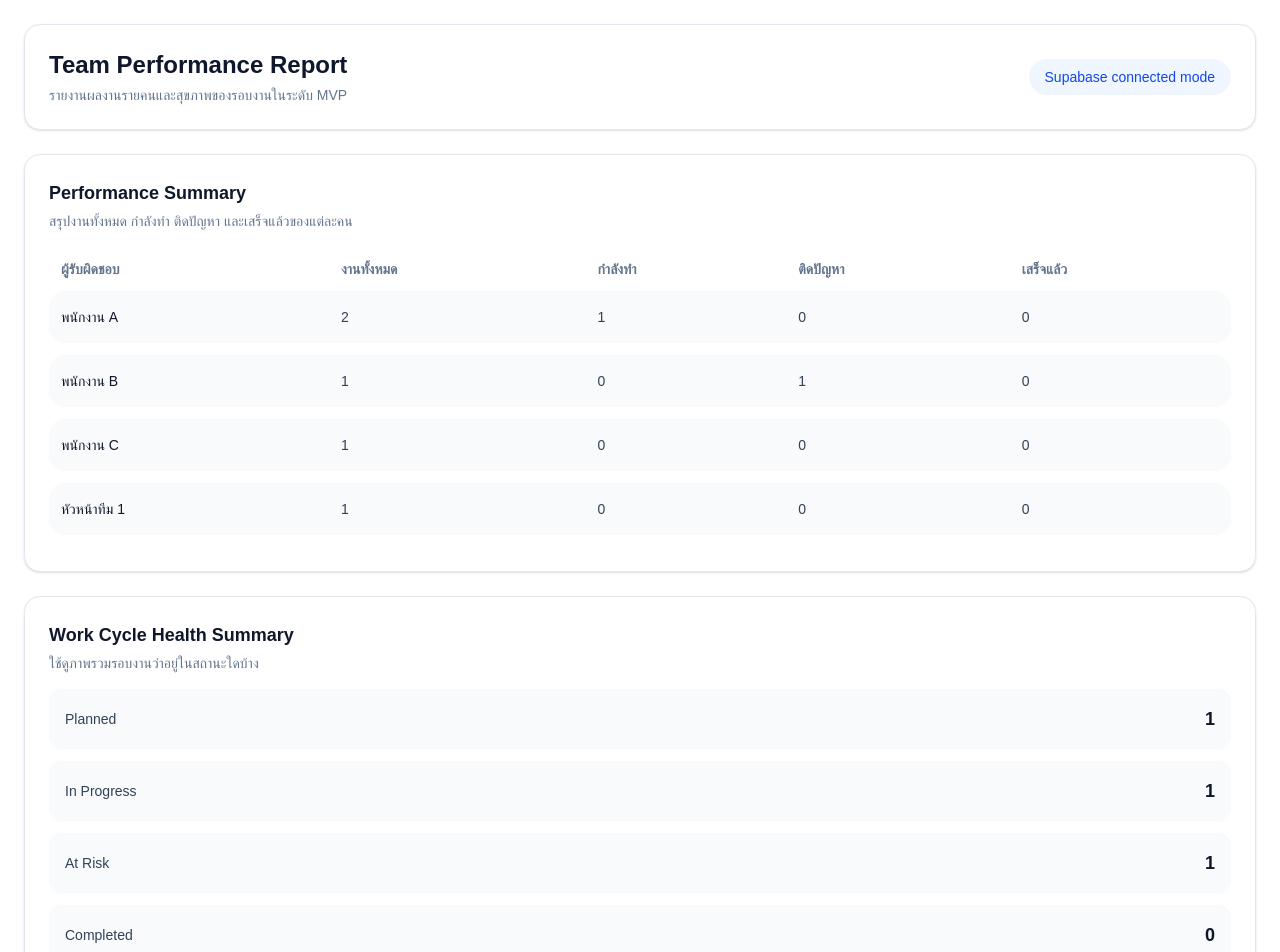
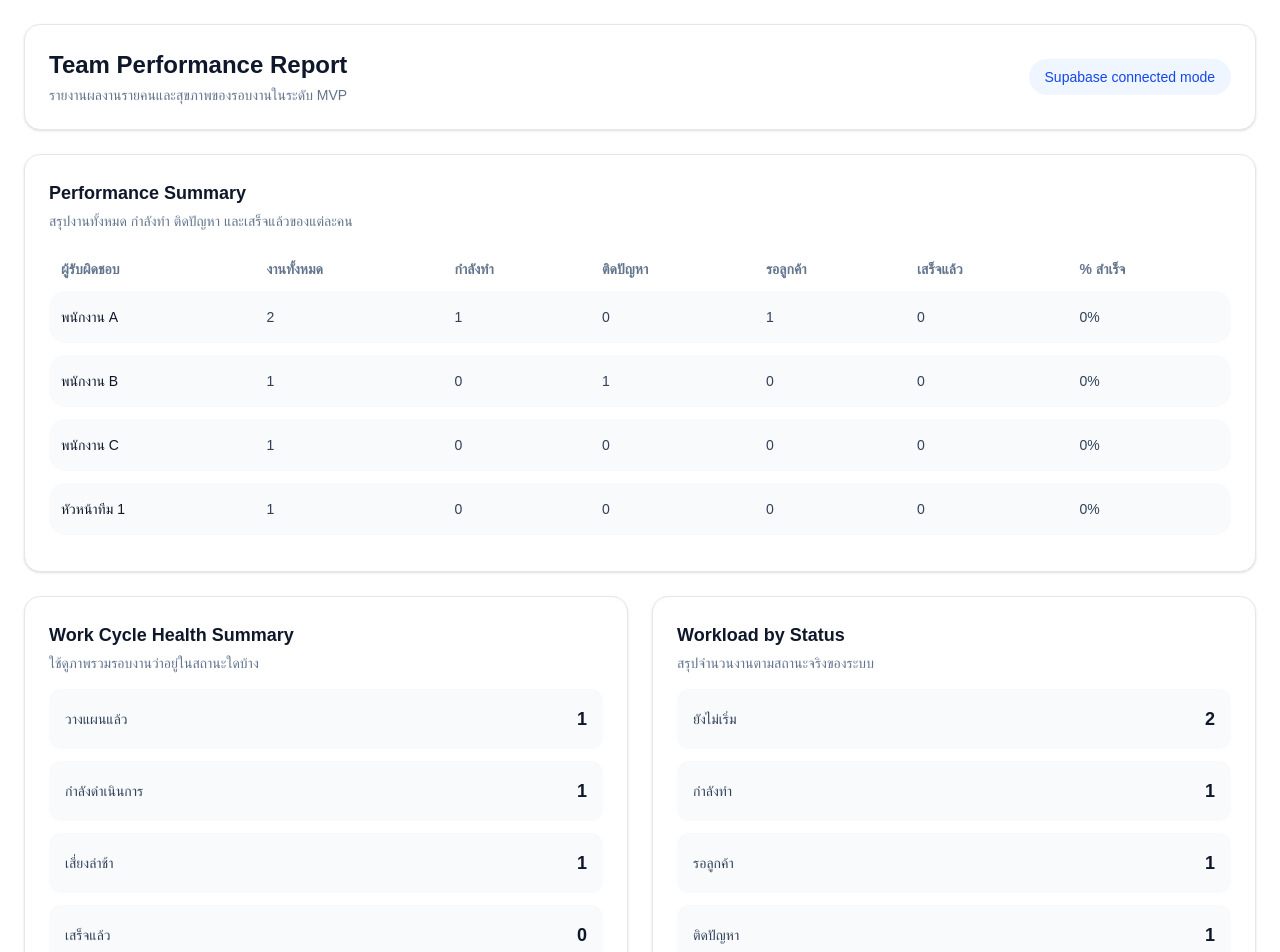
Before and after one commit to alovana/Accounting-Task-Tracker, a Next.js app in the folder accounting-work-tracker/: page /reports in a window 1280 px wide. Shown: the top 952 px of the page. Built offline with nearby package versions, Linux system fonts and the light colour scheme; no server answers.

Commit message:
Improve dashboard and report realism

```diff
--- a/accounting-work-tracker/src/app/dashboard/page.tsx
+++ b/accounting-work-tracker/src/app/dashboard/page.tsx
@@ -6,6 +6,7 @@ import { KpiGrid } from "@/components/phase4/kpi-grid";
 import { StaffDashboardCard } from "@/components/phase4/staff-dashboard-card";
 import { StaffPerformanceTable } from "@/components/phase4/staff-performance-table";
 import { WorkCycleHealthList } from "@/components/phase4/work-cycle-health-list";
+import { WorkloadStatusList } from "@/components/phase4/workload-status-list";
 import {
   getAttentionItems,
   getDashboardKpis,
@@ -13,6 +14,7 @@ import {
   getStaffDashboardSummary,
   getStaffSummaries,
   getWorkCycleHealth,
+  getWorkloadStatusBreakdown,
 } from "@/lib/phase4/selectors";
 import { getCustomers, getWorkCycles, getWorkItems } from "@/lib/supabase/queries";
 
@@ -28,6 +30,7 @@ export default async function DashboardPage() {
   const cycleHealth = getWorkCycleHealth(workCycles);
   const attentionItems = getAttentionItems(workItems);
   const recentItems = getRecentItems(workItems);
+  const workloadStatus = getWorkloadStatusBreakdown(workItems);
   const staffSummary = getStaffDashboardSummary(workItems, customers);
 
   return (
@@ -67,12 +70,21 @@ export default async function DashboardPage() {
           )}
         </SectionCard>
 
+        <div className="space-y-6">
           <SectionCard
             title="Work Cycle Health"
             description="ดูจำนวนรอบงานตามสถานะเพื่อประเมินสุขภาพของทีม"
           >
             <WorkCycleHealthList items={cycleHealth} />
           </SectionCard>
+
+          <SectionCard
+            title="Workload by Status"
+            description="ดูปริมาณงานตามสถานะจริงเพื่อช่วยจัดลำดับการติดตาม"
+          >
+            <WorkloadStatusList items={workloadStatus} />
+          </SectionCard>
+        </div>
       </section>
 
       <section className="grid gap-6 xl:grid-cols-[1fr_1fr]">
--- a/accounting-work-tracker/src/app/reports/page.tsx
+++ b/accounting-work-tracker/src/app/reports/page.tsx
@@ -3,13 +3,15 @@ import { PageHeader } from "@/components/phase2/page-header";
 import { SectionCard } from "@/components/phase2/section-card";
 import { StaffPerformanceTable } from "@/components/phase4/staff-performance-table";
 import { WorkCycleHealthList } from "@/components/phase4/work-cycle-health-list";
-import { getStaffSummaries, getWorkCycleHealth } from "@/lib/phase4/selectors";
+import { WorkloadStatusList } from "@/components/phase4/workload-status-list";
+import { getStaffSummaries, getWorkCycleHealth, getWorkloadStatusBreakdown } from "@/lib/phase4/selectors";
 import { getWorkCycles, getWorkItems } from "@/lib/supabase/queries";
 
 export default async function ReportsPage() {
   const [workCycles, workItems] = await Promise.all([getWorkCycles(), getWorkItems()]);
   const staffRows = getStaffSummaries(workItems);
   const cycleHealth = getWorkCycleHealth(workCycles);
+  const workloadStatus = getWorkloadStatusBreakdown(workItems);
 
   return (
     <main className="mx-auto flex w-full max-w-7xl flex-col gap-6 px-6 py-6">
@@ -33,12 +35,21 @@ export default async function ReportsPage() {
         )}
       </SectionCard>
 
+      <section className="grid gap-6 xl:grid-cols-[1fr_1fr]">
         <SectionCard
           title="Work Cycle Health Summary"
           description="ใช้ดูภาพรวมรอบงานว่าอยู่ในสถานะใดบ้าง"
         >
           <WorkCycleHealthList items={cycleHealth} />
         </SectionCard>
+
+        <SectionCard
+          title="Workload by Status"
+          description="สรุปจำนวนงานตามสถานะจริงของระบบ"
+        >
+          <WorkloadStatusList items={workloadStatus} />
+        </SectionCard>
+      </section>
     </main>
   );
 }
--- a/accounting-work-tracker/src/components/phase4/staff-performance-table.tsx
+++ b/accounting-work-tracker/src/components/phase4/staff-performance-table.tsx
@@ -3,7 +3,9 @@ type StaffSummary = {
   total: number;
   blocked: number;
   inProgress: number;
+  waitingCustomer: number;
   completed: number;
+  completionRate: number;
 };
 
 export function StaffPerformanceTable({ rows }: { rows: StaffSummary[] }) {
@@ -16,7 +18,9 @@ export function StaffPerformanceTable({ rows }: { rows: StaffSummary[] }) {
             <th className="px-3">งานทั้งหมด</th>
             <th className="px-3">กำลังทำ</th>
             <th className="px-3">ติดปัญหา</th>
+            <th className="px-3">รอลูกค้า</th>
             <th className="px-3">เสร็จแล้ว</th>
+            <th className="px-3">% สำเร็จ</th>
           </tr>
         </thead>
         <tbody>
@@ -26,7 +30,9 @@ export function StaffPerformanceTable({ rows }: { rows: StaffSummary[] }) {
               <td className="px-3 py-4">{row.total}</td>
               <td className="px-3 py-4">{row.inProgress}</td>
               <td className="px-3 py-4">{row.blocked}</td>
-              <td className="rounded-r-2xl px-3 py-4">{row.completed}</td>
+              <td className="px-3 py-4">{row.waitingCustomer}</td>
+              <td className="px-3 py-4">{row.completed}</td>
+              <td className="rounded-r-2xl px-3 py-4">{row.completionRate}%</td>
             </tr>
           ))}
         </tbody>
--- /dev/null
+++ b/accounting-work-tracker/src/components/phase4/workload-status-list.tsx
@@ -0,0 +1,17 @@
+type WorkloadStatusItem = {
+  label: string;
+  value: number;
+};
+
+export function WorkloadStatusList({ items }: { items: WorkloadStatusItem[] }) {
+  return (
+    <div className="space-y-3">
+      {items.map((item) => (
+        <div key={item.label} className="flex items-center justify-between rounded-xl bg-slate-50 p-4">
+          <p className="text-sm font-medium text-slate-700">{item.label}</p>
+          <p className="text-lg font-semibold text-slate-900">{item.value}</p>
+        </div>
+      ))}
+    </div>
+  );
+}
--- a/accounting-work-tracker/src/lib/phase4/selectors.ts
+++ b/accounting-work-tracker/src/lib/phase4/selectors.ts
@@ -1,3 +1,4 @@
+import { getWorkCycleStatusLabel, getWorkItemStatusLabel } from "@/lib/phase3/status-mappers";
 import type { Customer } from "@/types/domain";
 import type { WorkCycle, WorkItem } from "@/lib/mock/phase3-data";
 
@@ -43,42 +44,38 @@ export function getStaffSummaries(workItems: WorkItem[]) {
       total: items.length,
       blocked: items.filter((item) => item.status === "blocked").length,
       inProgress: items.filter((item) => item.status === "in_progress").length,
+      waitingCustomer: items.filter((item) => item.status === "waiting_customer").length,
       completed: items.filter((item) => item.status === "completed").length,
+      completionRate: items.length === 0 ? 0 : Math.round((items.filter((item) => item.status === "completed").length / items.length) * 100),
     }))
     .sort((a, b) => b.total - a.total || a.owner.localeCompare(b.owner));
 }
 
 export function getWorkCycleHealth(workCycles: WorkCycle[]) {
-  return [
-    {
-      label: "planned",
-      value: workCycles.filter((item) => item.status === "planned").length,
-    },
-    {
-      label: "in progress",
-      value: workCycles.filter((item) => item.status === "in_progress").length,
-    },
-    {
-      label: "at risk",
-      value: workCycles.filter((item) => item.status === "at_risk").length,
-    },
-    {
-      label: "completed",
-      value: workCycles.filter((item) => item.status === "completed").length,
-    },
-  ];
+  return ["planned", "in_progress", "at_risk", "completed"].map((status) => ({
+    label: getWorkCycleStatusLabel(status as WorkCycle["status"]),
+    value: workCycles.filter((item) => item.status === status).length,
+  }));
 }
 
 export function getAttentionItems(workItems: WorkItem[]) {
-  return workItems.filter(
-    (item) => item.status === "blocked" || item.status === "waiting_customer"
-  );
+  return workItems
+    .filter((item) => item.status === "blocked" || item.status === "waiting_customer")
+    .sort((a, b) => a.dueDate.localeCompare(b.dueDate));
 }
 
 export function getRecentItems(workItems: WorkItem[], limit = 5) {
   return [...workItems]
+    .filter((item) => item.status !== "completed" && item.status !== "skipped")
     .sort((a, b) => a.dueDate.localeCompare(b.dueDate))
     .slice(0, limit);
+}
+
+export function getWorkloadStatusBreakdown(workItems: WorkItem[]) {
+  return ["not_started", "in_progress", "waiting_customer", "blocked", "completed", "skipped"].map((status) => ({
+    label: getWorkItemStatusLabel(status as WorkItem["status"]),
+    value: workItems.filter((item) => item.status === status).length,
+  }));
 }
 
 export function getStaffDashboardSummary(
```
Lines whose indentation alone changed are shown as unchanged.
